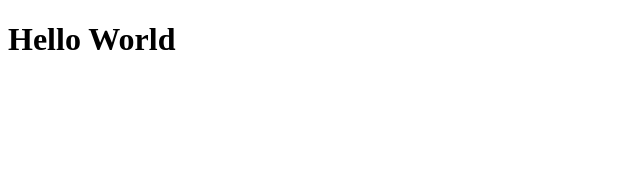
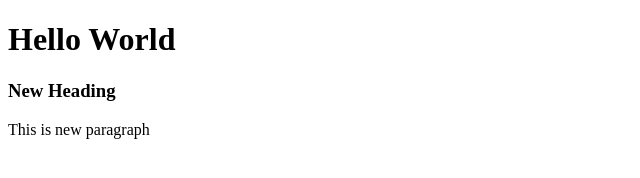
Before and after one commit to methelfaiyaz/my-first-repo, a plain HTML site: page index.html in a window 1280 px wide. Shown: the whole page, without its empty margins (0-640 px from the left). Drawn offline with Linux system fonts and the light colour scheme.

Commit message:
New things added

```diff
--- a/index.html
+++ b/index.html
@@ -8,5 +8,7 @@
 </head>
 <body>
     <h1>Hello World</h1>
+    <h3>New Heading</h3>
+    <p>This is new paragraph</p>
 </body>
 </html>
```
